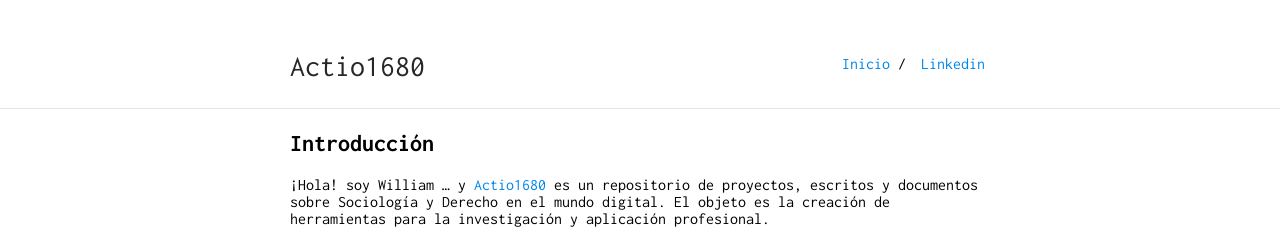
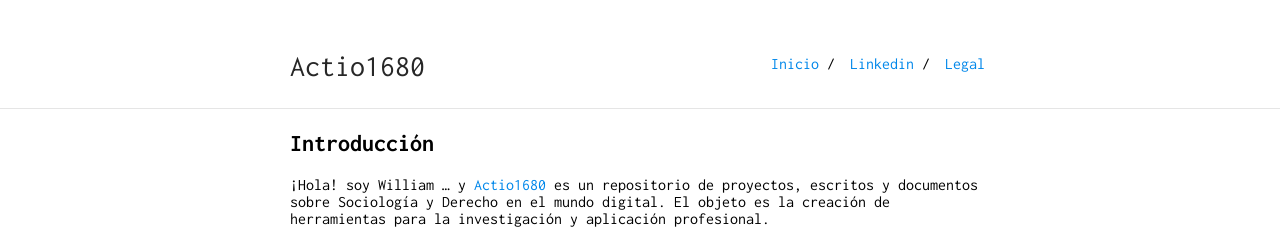
Before and after one commit to actio1680/actio1680.github.io, a Jekyll site: the page built from index.md, in a window 1280 px wide. Shown: the top 248 px of the page. Built offline with Jekyll 4.4.1, drawn with Linux system fonts in a browser that asks for light colours; our own code applies the rules of GitHub Pages for plain Markdown files.

Commit message:
Update _config.yml

```diff
--- a/_config.yml
+++ b/_config.yml
@@ -20,3 +20,5 @@ nav:
    link: "/"
  - name: "Linkedin"
    link: "https://bit.ly/Linkedin-wab"
+ - name: "Legal"
+   link: "/administracion/legal"
```
